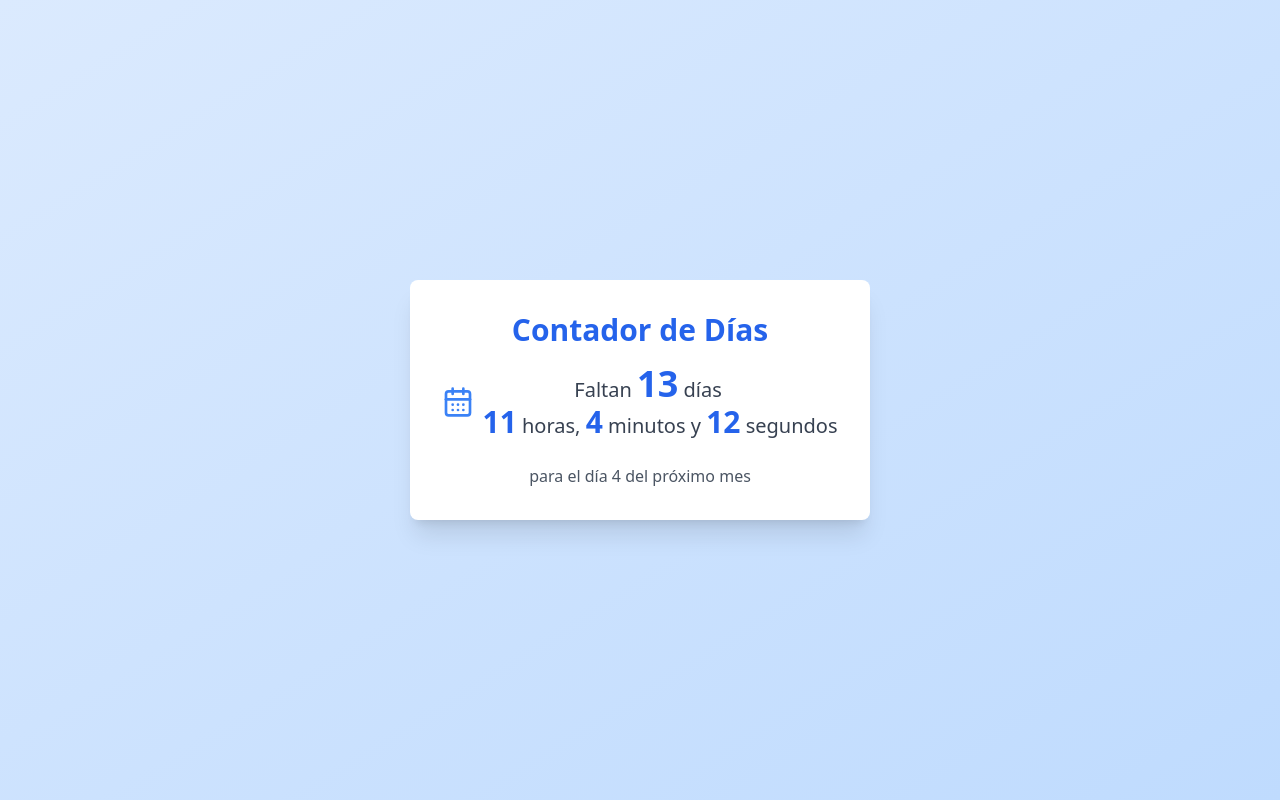
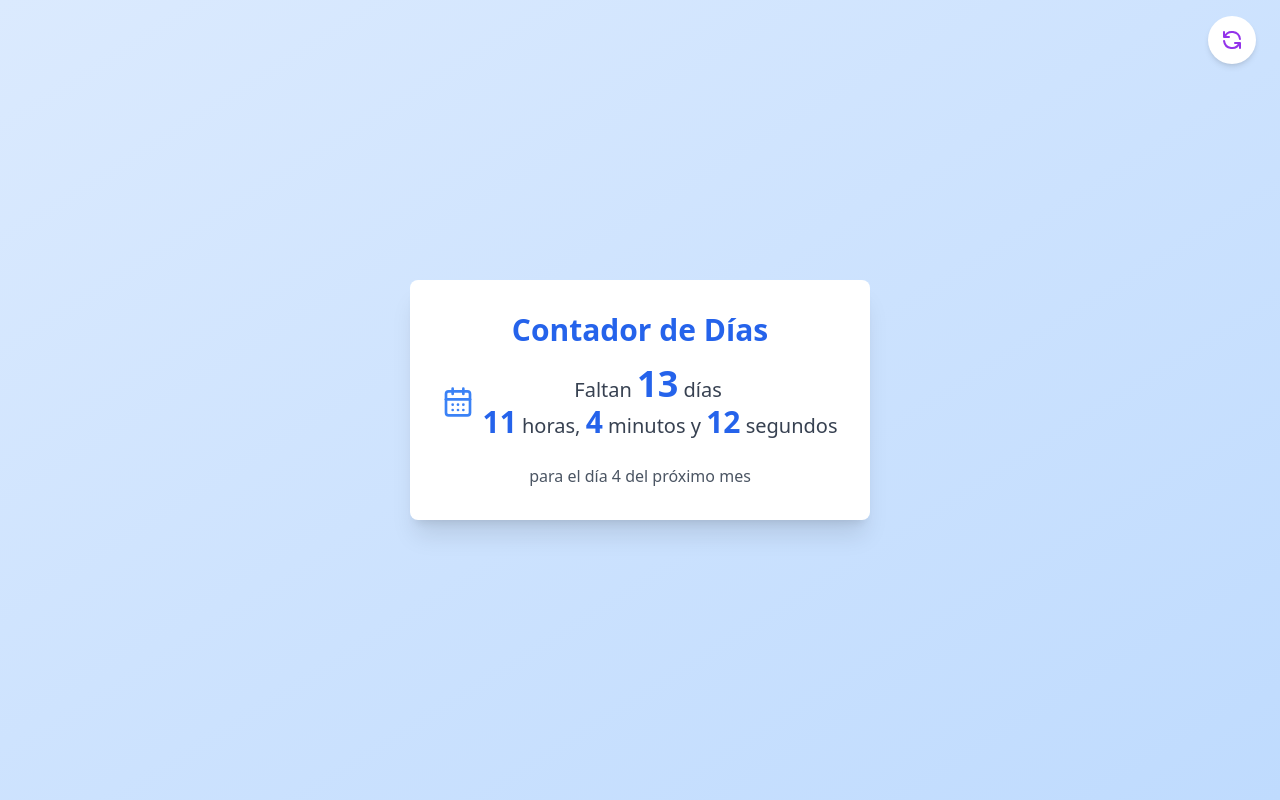
Before and after one commit to SirDaXll/departure-time, a React (Vite) app: page / in a window 1280 px wide. Built offline with nearby package versions, Linux system fonts and the light colour scheme.

Commit message:
Se añade nuevo estilo de contador y boton para cambiar el estilo

```diff
--- /dev/null
+++ b/src/contador-dias-Milhouse.tsx
@@ -0,0 +1,71 @@
+import { useState, useEffect } from 'react'
+import React from 'react'
+
+export default function MillhouseCountdown() {
+  const [diasRestantes, setDiasRestantes] = useState(0);
+  const [horasRestantes, setHorasRestantes] = useState(0);
+  const [minutosRestantes, setMinutosRestantes] = useState(0);
+  const [segundosRestantes, setSegundosRestantes] = useState(0);
+
+  useEffect(() => {
+    const calcularTiempoRestante = () => {
+      const hoy = new Date()
+      let proximoDiaCuatro
+
+      if (hoy.getDate() <= 4) {
+        proximoDiaCuatro = new Date(hoy.getFullYear(), hoy.getMonth(), 4)
+      } else {
+        proximoDiaCuatro = new Date(hoy.getFullYear(), hoy.getMonth() + 1, 4)
+      }
+
+      if (proximoDiaCuatro <= hoy) {
+        proximoDiaCuatro.setMonth(proximoDiaCuatro.getMonth() + 1)
+      }
+
+      const diferencia = proximoDiaCuatro.getTime() - hoy.getTime();
+      const dias = Math.floor(diferencia / (1000 * 60 * 60 * 24));
+      const horas = Math.floor((diferencia % (1000 * 60 * 60 * 24)) / (1000 * 60 * 60));
+      const minutos = Math.floor((diferencia % (1000 * 60 * 60)) / (1000 * 60));
+      const segundos = Math.floor((diferencia % (1000 * 60)) / 1000);
+
+      setDiasRestantes(dias);
+      setHorasRestantes(horas);
+      setMinutosRestantes(minutos);
+      setSegundosRestantes(segundos);
+    }
+
+    calcularTiempoRestante()
+    const intervalo = setInterval(calcularTiempoRestante, 1000);
+
+    return () => clearInterval(intervalo)
+  }, [])
+
+
+  return (
+    <div className="relative min-h-screen bg-black flex items-center justify-center p-4 overflow-hidden">
+      <div className="relative w-full max-w-4xl lg:max-w-6xl">
+        <img
+          src="https://hebbkx1anhila5yf.public.blob.vercel-storage.com/giphy-HTOR9kAnJBtsC4ba84a5tpoe9oApjC.webp"
+          alt="Milhouse countdown"
+          className="w-full rounded-lg shadow-xl"
+        />
+        <div className="absolute top-[17%] right-[13%] w-[17%] bg-black/80 p-3 rounded-lg backdrop-blur-sm">
+          {diasRestantes === 0 ? (
+            <div className="text-green-400 font-mono text-2xl md:text-3xl text-center">
+              ¡HOY ES EL DÍA!
+            </div>
+          ) : (
+            <div className="font-mono text-center space-y-1">
+              <div className="text-white text-2xl md:text-3xl">
+                {diasRestantes}d {horasRestantes}h
+              </div>
+              <div className="text-white text-xl md:text-2xl">
+                {minutosRestantes}m {segundosRestantes}s
+              </div>
+            </div>
+          )}
+        </div>
+      </div>
+    </div>
+  )
+}
--- a/src/index.tsx
+++ b/src/index.tsx
@@ -1,14 +1,55 @@
-import React from 'react';
+import React, { useState } from 'react';
 import ReactDOM from 'react-dom/client';
 import ContadorDias from './contador-dias-corregido';
+import MillhouseCountdown from './contador-dias-Milhouse';
+
 import './index.css';
 
-const root = ReactDOM.createRoot(
-  document.getElementById('root') as HTMLElement
-);
+const App = () => {
+  // Estado para alternar entre los componentes
+  const [showContador, setShowContador] = useState(true);
+
+  // Función para alternar los componentes
+  const toggleComponent = () => {
+    setShowContador(prevState => !prevState);
+  };
+
+  return (
+    <div className="relative">
+      {showContador ? <ContadorDias /> : <MillhouseCountdown />}
+
+      <div className="group absolute top-4 right-6">
+        <button
+          onClick={toggleComponent}
+          className="w-12 h-12 rounded-full bg-white hover:bg-purple-100 transition-colors duration-200 flex items-center justify-center shadow-md focus:outline-none focus:ring-2 focus:ring-purple-400 focus:ring-opacity-50"
+        >
+          <svg
+            xmlns="http://www.w3.org/2000/svg"
+            className="h-6 w-6 text-purple-600"
+            fill="none"
+            viewBox="0 0 24 24"
+            stroke="currentColor"
+          >
+            <path
+              strokeLinecap="round"
+              strokeLinejoin="round"
+              strokeWidth={2}
+              d="M4 4v5h.582m15.356 2A8.001 8.001 0 004.582 9m0 0H9m11 11v-5h-.581m0 0a8.003 8.003 0 01-15.357-2m15.357 2H15"
+            />
+          </svg>
+        </button>
+        <span className="absolute top-12 left-1/2 transform -translate-x-1/2 text-white bg-purple-600 text-sm rounded-md py-1 px-2 opacity-0 group-hover:opacity-100 transition-opacity duration-300">
+            Cambiar contador
+          </span>
+      </div>
+    </div>
+  );
+};
+
+const root = ReactDOM.createRoot(document.getElementById('root') as HTMLElement);
 
 root.render(
   <React.StrictMode>
-    <ContadorDias />
+    <App />
   </React.StrictMode>
 );
```
